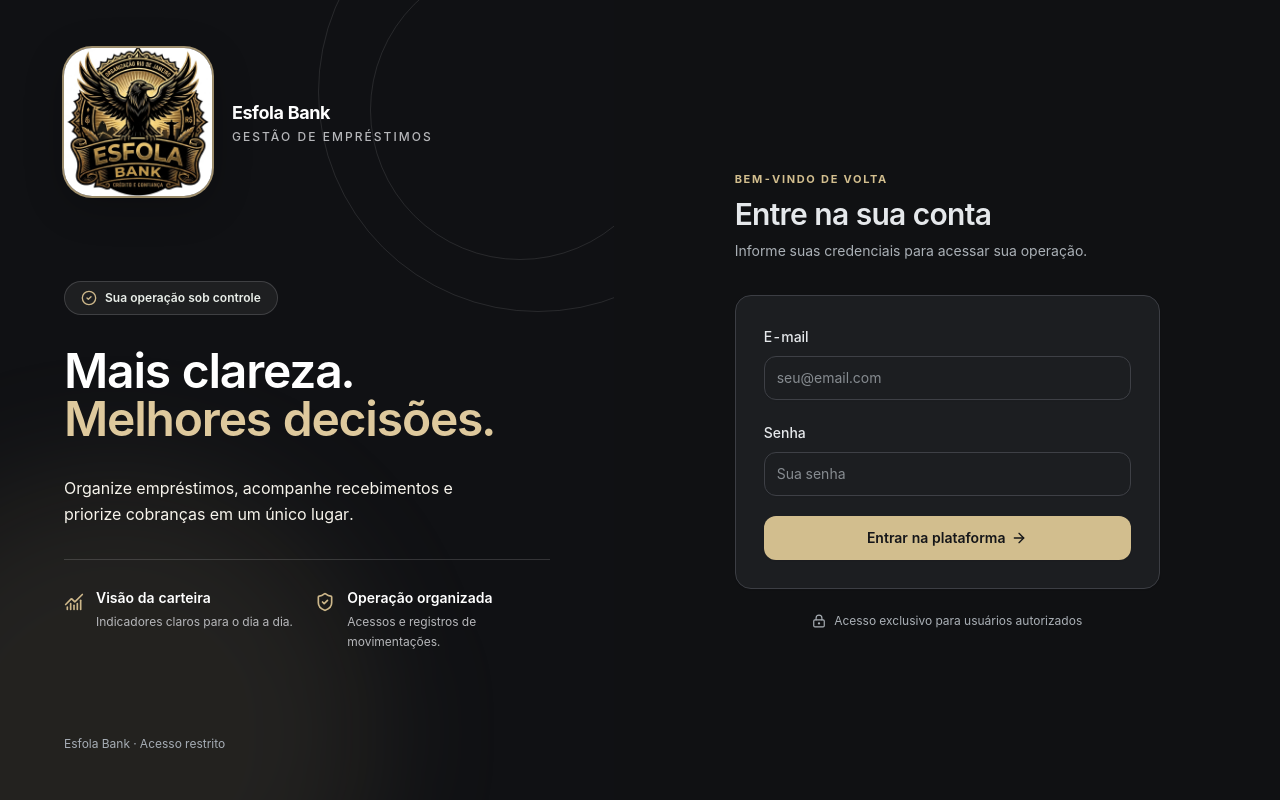
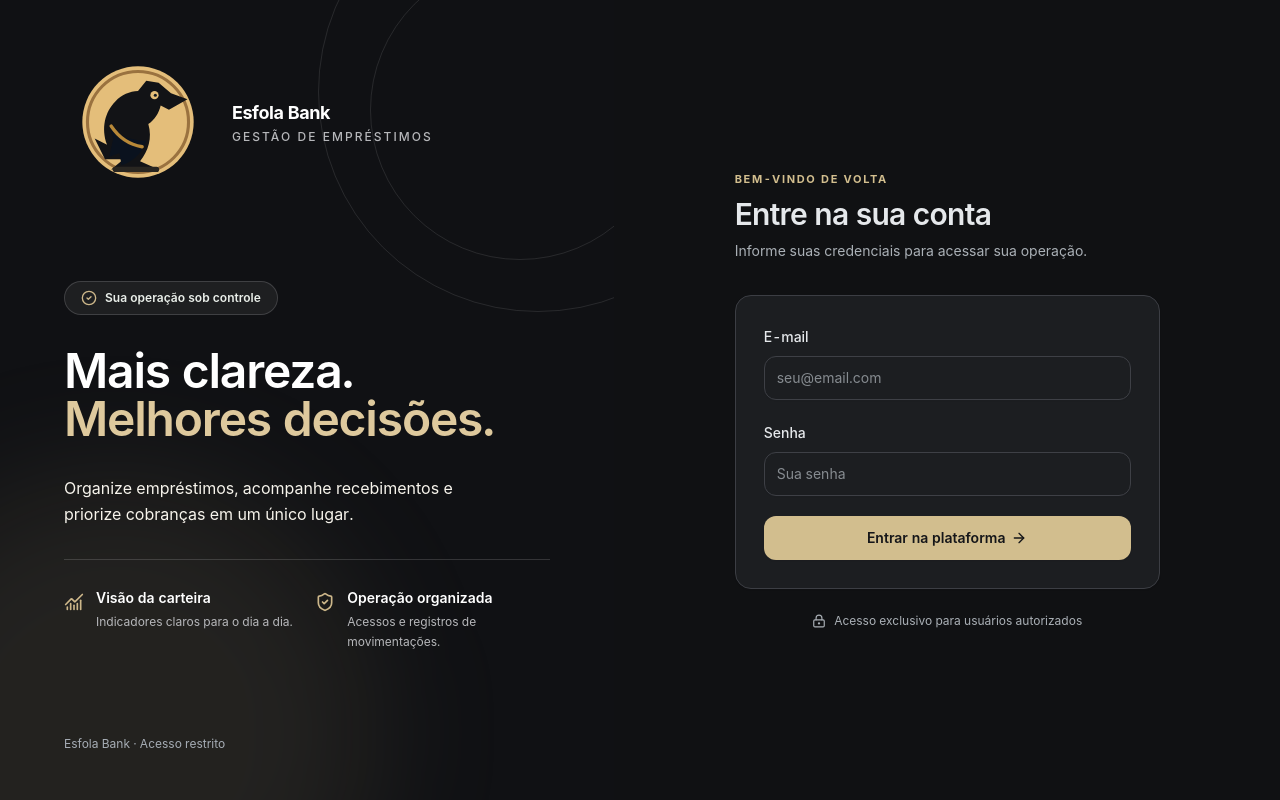
Before and after one commit to matheusdebrito/esfola-bank, a React (Vite) app in the folder frontend/: page /login in a window 1280 px wide. Built offline with nearby package versions, Linux system fonts and the light colour scheme; no server answers.

Commit message:
style: marca sem fundo no login e navegacao

```diff
--- a/frontend/src/pages/LoginPage.tsx
+++ b/frontend/src/pages/LoginPage.tsx
@@ -41,8 +41,8 @@ export default function LoginPage() {
       <div className="pointer-events-none absolute -right-14 -top-10 h-[300px] w-[300px] rounded-full border border-white/10" />
       <div className="pointer-events-none absolute -bottom-48 -left-36 h-[520px] w-[520px] rounded-full bg-[#CDB78A]/10 blur-3xl" />
       <div className="relative flex flex-wrap items-center gap-5">
-        <div className="relative flex h-[148px] w-[148px] shrink-0 items-center justify-center overflow-hidden rounded-[28px] bg-[#222429] shadow-[0_10px_40px_rgba(0,0,0,.22)] ring-2 ring-[#CDB78A]/75" aria-hidden="true">
-          <img src="/logo-nova.jpg" alt="" className="absolute left-1/2 top-1/2 h-[125%] w-auto max-w-none -translate-x-1/2 -translate-y-1/2 object-contain" />
+        <div className="flex h-[148px] w-[148px] shrink-0 items-center justify-center" aria-hidden="true">
+          <img src="/favicon-corvo.svg" alt="" className="h-[132px] w-[132px] object-contain" />
         </div>
         <div>
           <p className="text-lg font-bold tracking-tight">Esfola Bank</p>
@@ -71,8 +71,8 @@ export default function LoginPage() {
     <main className="flex min-w-0 flex-1 flex-col items-center justify-center px-5 py-10 sm:px-10">
       <div className="w-full max-w-[425px]">
         <div className="mb-8 flex items-center gap-4 lg:hidden">
-          <div className="relative flex h-[116px] w-[116px] shrink-0 items-center justify-center overflow-hidden rounded-2xl bg-[#222429] shadow-sm ring-2 ring-[#CDB78A]/60" aria-hidden="true">
-            <img src="/logo-nova.jpg" alt="" className="absolute left-1/2 top-1/2 h-[125%] w-auto max-w-none -translate-x-1/2 -translate-y-1/2 object-contain" />
+          <div className="flex h-[116px] w-[116px] shrink-0 items-center justify-center" aria-hidden="true">
+            <img src="/favicon-corvo.svg" alt="" className="h-[105px] w-[105px] object-contain" />
           </div>
           <div><p className="text-base font-bold text-foreground">Esfola Bank</p><p className="text-xs text-muted-foreground">Gestão de empréstimos</p></div>
         </div>
```
